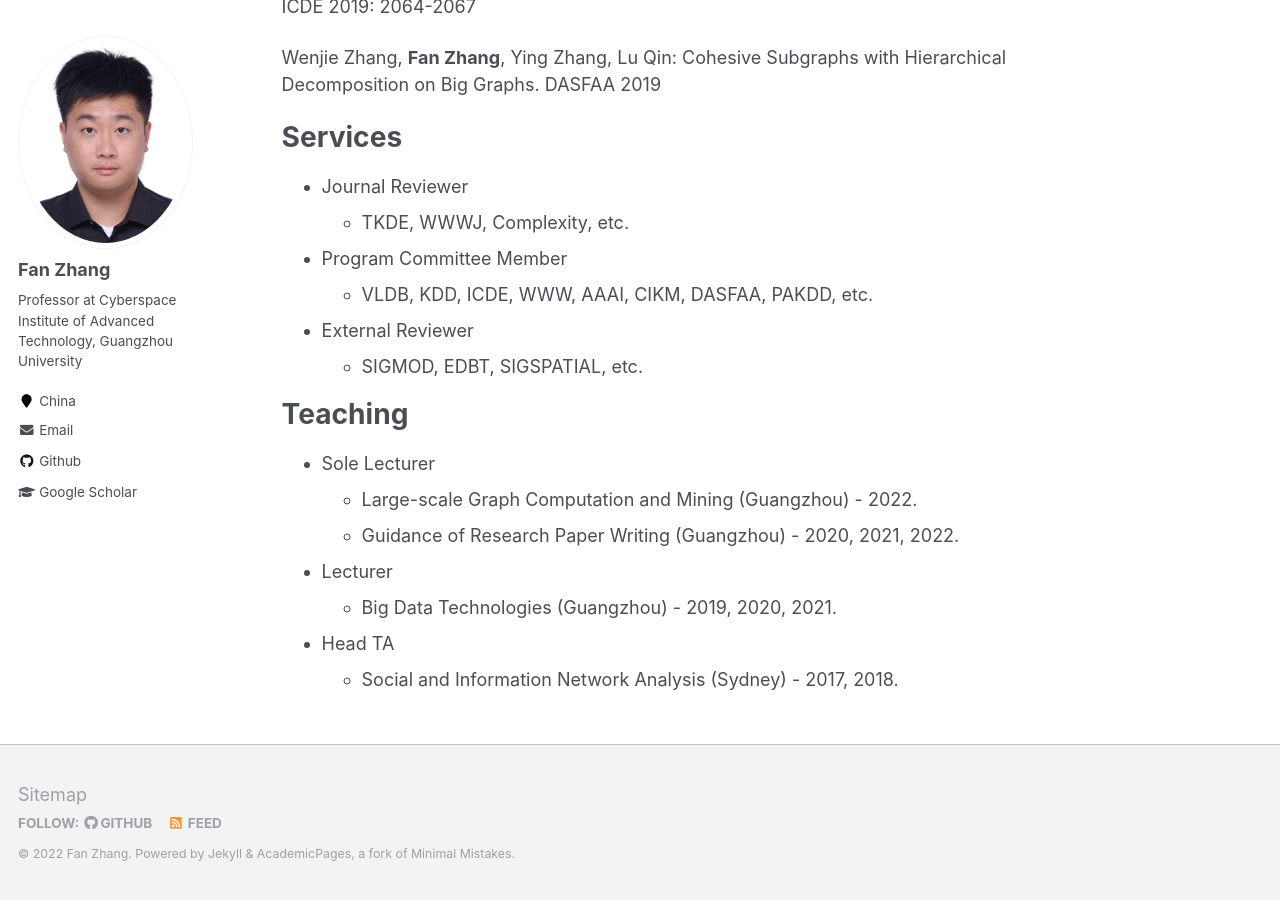
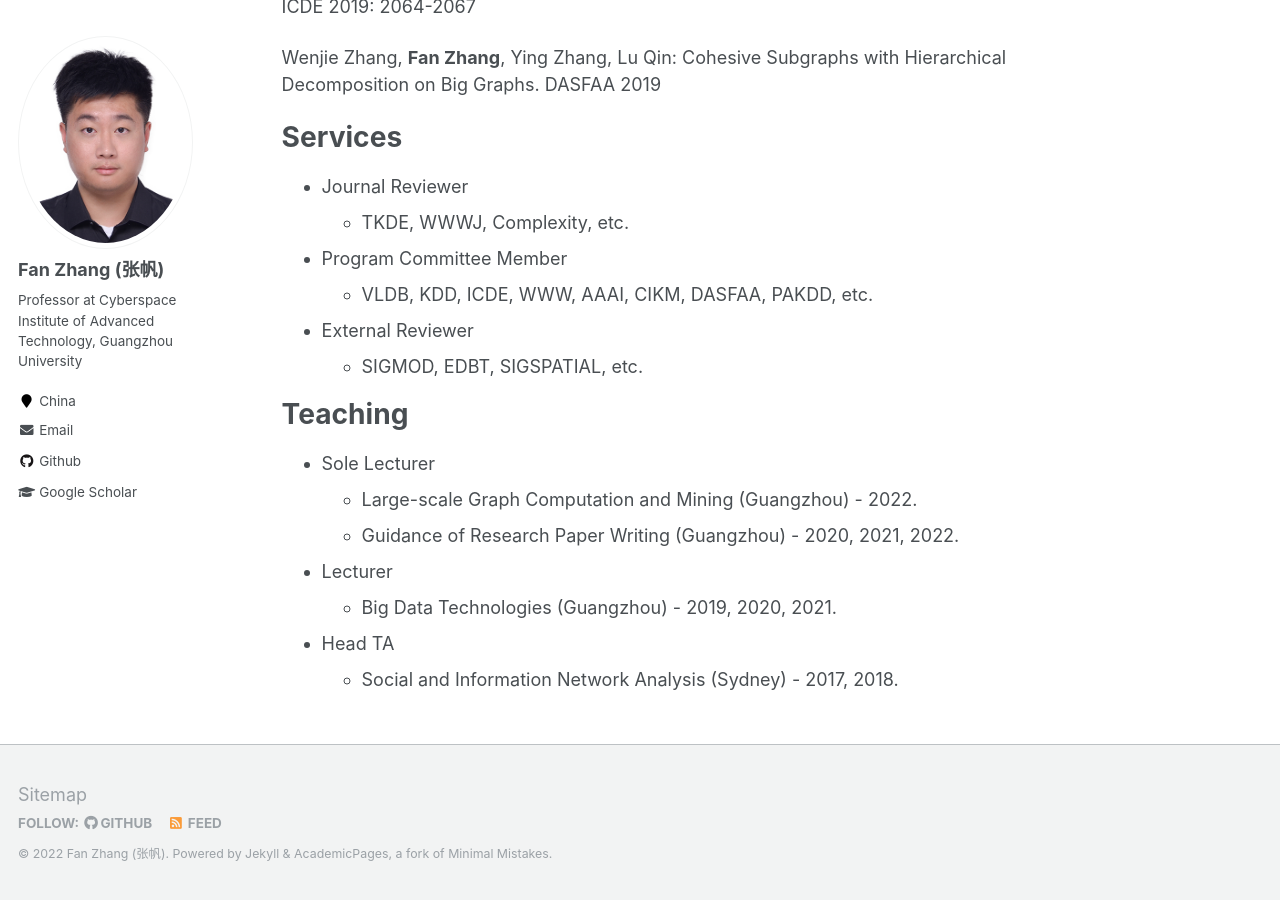
Before and after one commit to fanzhangcs/fanzhangcs.github.io, a Jekyll site: the page built from _pages/about.md, in a window 1280 px wide and 900 px high, scrolled down 3520 px. Built offline with Jekyll 4.4.1, drawn with Linux system fonts in a browser that asks for light colours.

Commit message:
Update _config.yml

```diff
--- a/_config.yml
+++ b/_config.yml
@@ -9,7 +9,7 @@
 locale                   : "en-US"
 title                    : "Fan Zhang's Homepage"
 title_separator          : "-"
-name                     : &name "Fan Zhang"
+name                     : &name "Fan Zhang (张帆)"
 description              : &description "personal description"
 url                      : https://fanzhangcs.github.io/ # the base hostname & protocol for your site e.g. "https://mmistakes.github.io"
 baseurl                  : "" # the subpath of your site, e.g. "/blog"
@@ -80,7 +80,7 @@ analytics:
 
 # Site Author
 author:
-  name             : "Fan Zhang"
+  name             : "Fan Zhang (张帆)"
   avatar           : "profile.png"
   bio              : "Professor at Cyberspace Institute of Advanced Technology, Guangzhou University"
   location         : "China"
```
